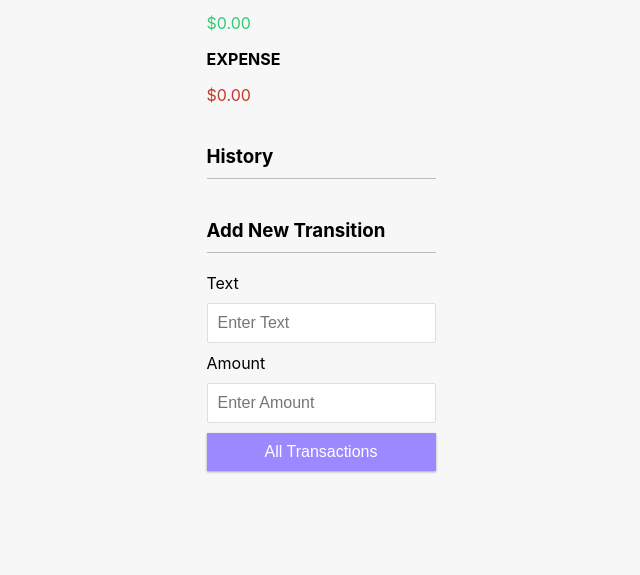
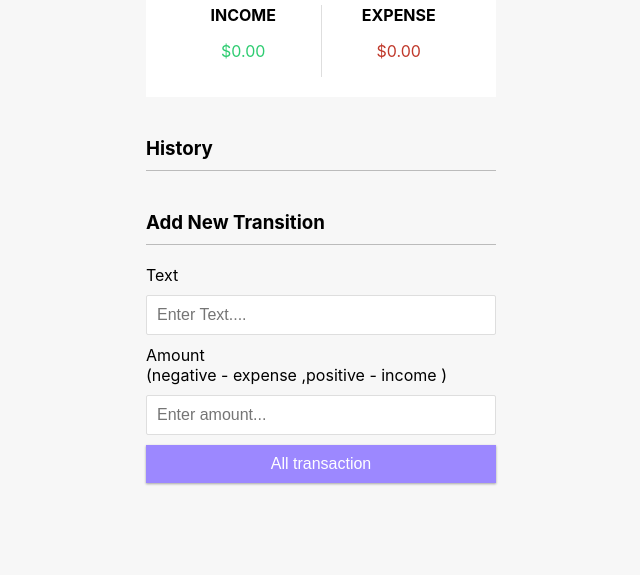
Before and after one commit to Nandini-01/Expense-Tracker, a plain HTML site: page index.html in a window 1280 px wide. Shown: the part 225-800 px from the top of the page, without its empty margins (319-959 px from the left). Drawn offline with Linux system fonts and the light colour scheme.

Commit message:
Update index.html

```diff
--- a/index.html
+++ b/index.html
@@ -1,26 +1,28 @@
 <!DOCTYPE html>
 <html lang="en">
   <head>
-    <meta charset="UTF-8">
-    <meta name="viewport" content="width=device-width, initial-scale=1.0">
+    <meta charset="UTF-8" />
+    <meta
+      name="viewport"
+      content="width=device-width, initial-scale=1.0"
+    />
     <title>Expense Tracker</title>
-    <link rel="stylesheet" href="style.css">
+    <link rel="stylesheet" href="style.css" />
   </head>
   <body>
-
     <h2>Expense Tracker</h2>
-    <div class="conatiner">
+    <div class="container">
       <h4>Your Balance</h4>
       <h1 id="balance">$0.00</h1>
-            <div class="income-expense-container">
+      <div class="inc-exp-container">
         <div>
-                    <h4>INCOME</h4>
+          <h4>Income</h4>
           <p id="money-plus" class="money-plus">
             +$0.00
           </p>
         </div>
         <div>
-                    <h4>EXPENSE</h4>
+          <h4>Expense</h4>
           <p id="money-minus" class="money-minus">
             -$0.00
           </p>
@@ -29,27 +31,22 @@
 
       <h3>History</h3>
       <ul id="list" class="list">
-                <li class="minus">
-                    Cash <span>-$400</span><button class="delete-btn">x</button>
-                </li>
+
       </ul>
-
       <h3>Add New Transition</h3>
       <form id="form">
           <div class="form-control">
-                    <label for="Text">Text</label>
-                    <input type="text" id="text" placeholder="Enter Text">
+              <label for="text">Text</label>
+              <input type="text" id="text" placeholder="Enter Text...."/>
           </div>
           <div class="form-control">
-                    <label for="amount">Amount</label>
-                    <input type="number" id="amount" placeholder="Enter Amount">
+              <label for="amount">Amount <br> (negative - expense ,positive - income )</label>
+              <input type="number" id="amount" placeholder="Enter amount...">
           </div>
-
-                <button class="btn">All Transactions</button>
+          <button class="btn">All transaction</button>
       </form>
     </div>
-
-    <!-- JS file -->
+    <!-- JavaYscript file  -->
     <script src="script.js"></script>
   </body>
 </html>
```
Lines whose indentation alone changed are shown as unchanged.
